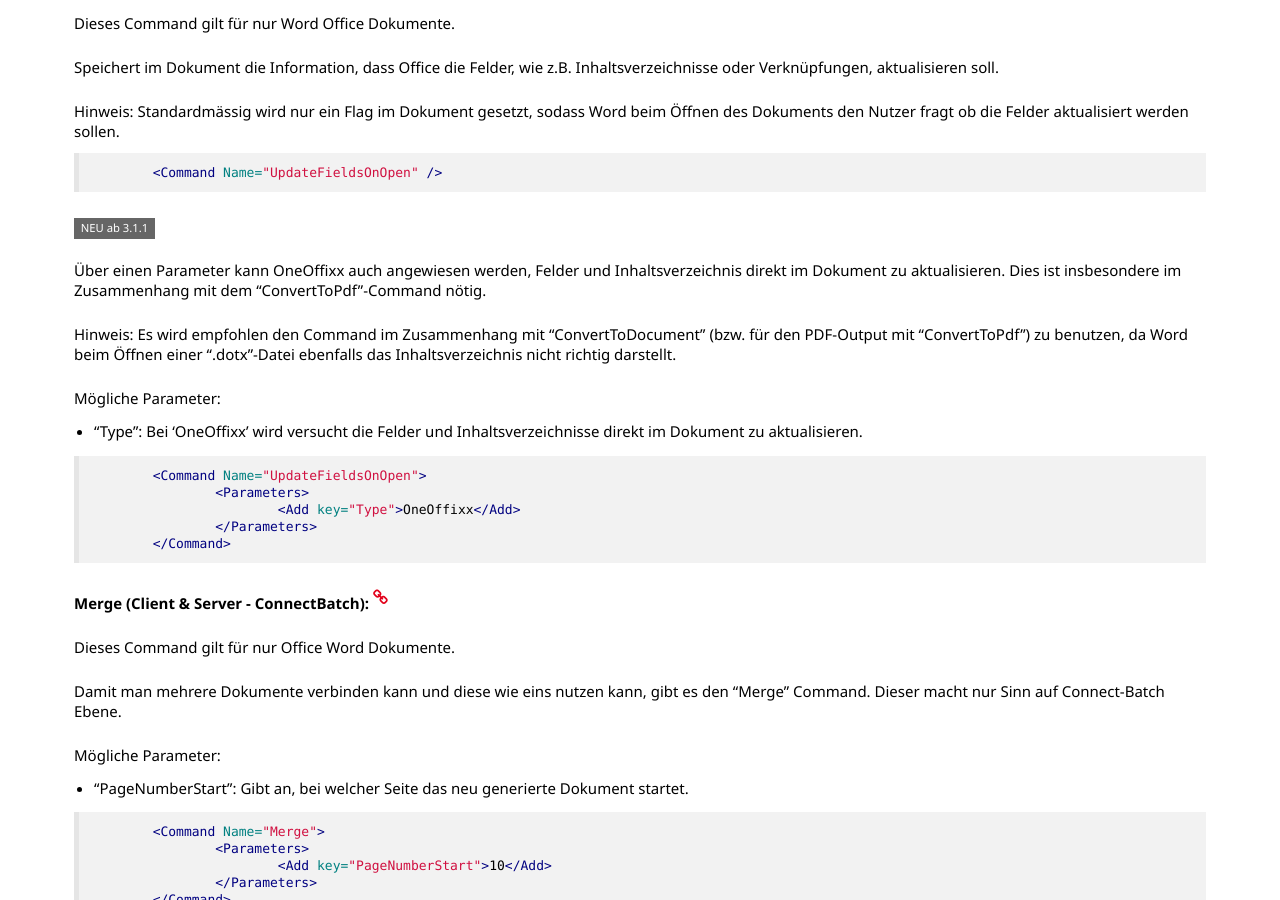
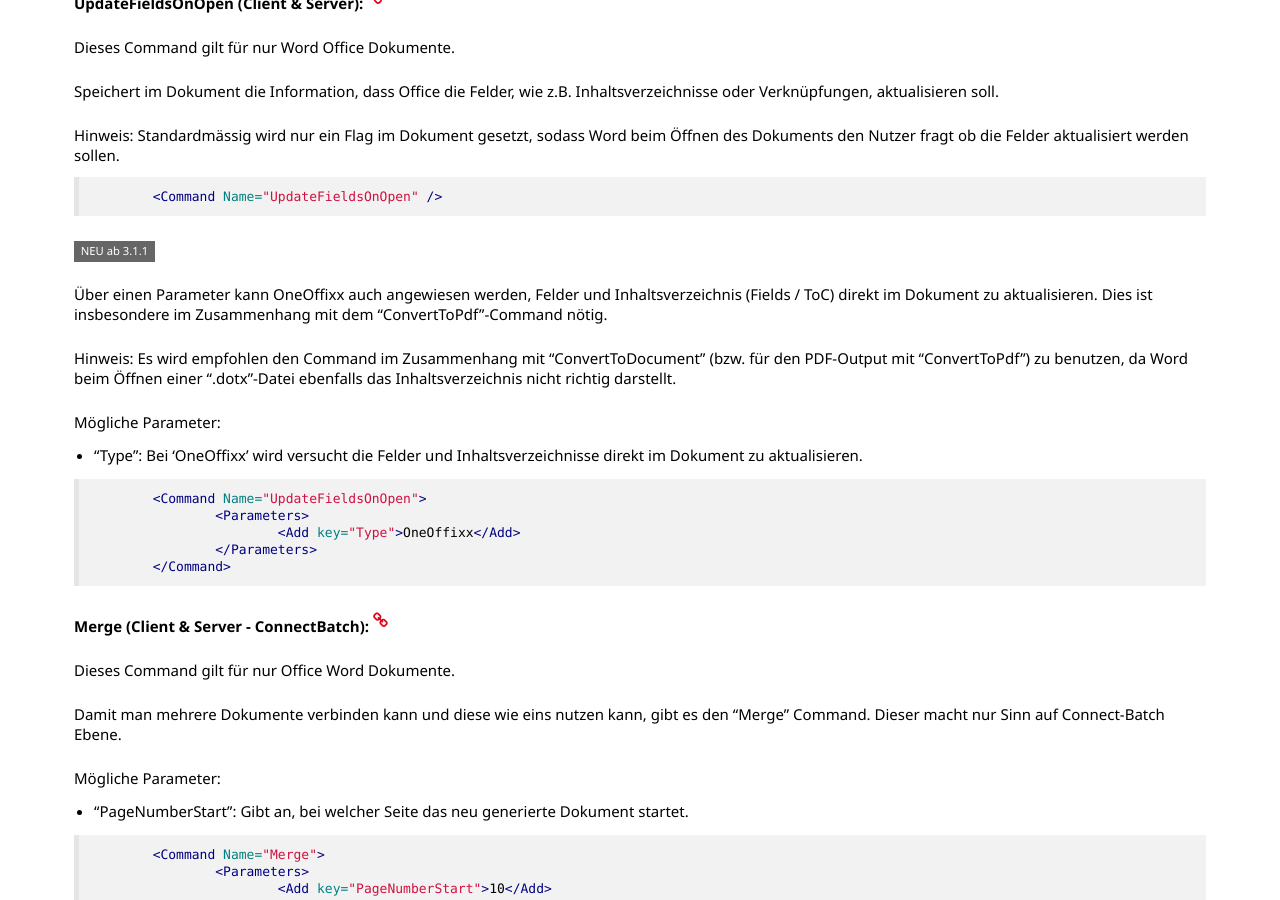
Before and after one commit to primesoft-group/oneoffixx-docs, a Jekyll site: the page built from _pages/connect/de/connect-commands.md, in a window 1280 px wide and 900 px high, scrolled down 3349 px. Built offline with Jekyll 4.4.1, drawn with Linux system fonts in a browser that asks for light colours; nearby versions of some CDN libraries; some web fonts are replaced; some of the changed text lies outside the part shown.

Commit message:
headline

```diff
--- a/_pages/connect/de/connect-commands.md
+++ b/_pages/connect/de/connect-commands.md
@@ -49,7 +49,7 @@
 | [ConvertToPdf](#converttopdf) | Konvertiert Vorlagen oder Dokumente (.dotx etc.) in PDF (.pdf) (ohne MS Office). |  ☑ | ☑ |
 | [Print](#print) | Sendet das Dokument zum Standarddrucker. | ☑ | ☐ |
 | [SaveAs](#saveas) | Speichert das Dokument am angegebenen Zielort im angegebenen Format.  | ☑ | ☑ * |
-| [UpdateFieldsOnOpen](#updatefieldsonopen) | Weisst MS Office an beim Starten die Felder zu aktualisieren. |  ☑ | ☑ |
+| [UpdateFieldsOnOpen](#updatefieldsonopen) | Aktualisiert Felder und das Inhaltsverzeichnis (Fields / ToC) im Dokument - entweder über  MS Office oder direkt im Dokument. |  ☑ | ☑ |
 | [Merge](#merge) | Verbindet mehreren Office Dokumente zu einem. |  ☑ | ☑ |
 | [CreateConnectorResult](#createconnectorresult) | Erstellt eine OneOffixx Connector Result Datei. | ☑ | ☐ |
 | [BindCustomXML](#bindcustomxml) | Bindet alle Custom Controls mit den jeweiligen Daten. | ☑ | ☑ |
@@ -152,7 +152,7 @@
 
 <span class="label label-info">NEU ab 3.1.1</span>
 
-Über einen Parameter kann OneOffixx auch angewiesen werden, Felder und Inhaltsverzeichnis direkt im Dokument zu aktualisieren. Dies ist insbesondere im Zusammenhang mit dem "ConvertToPdf"-Command nötig.
+Über einen Parameter kann OneOffixx auch angewiesen werden, Felder und Inhaltsverzeichnis (Fields / ToC) direkt im Dokument zu aktualisieren. Dies ist insbesondere im Zusammenhang mit dem "ConvertToPdf"-Command nötig.
 
 Hinweis: Es wird empfohlen den Command im Zusammenhang mit "ConvertToDocument" (bzw. für den PDF-Output mit "ConvertToPdf") zu benutzen, da Word beim Öffnen einer ".dotx"-Datei ebenfalls das Inhaltsverzeichnis nicht richtig darstellt.
 
```
